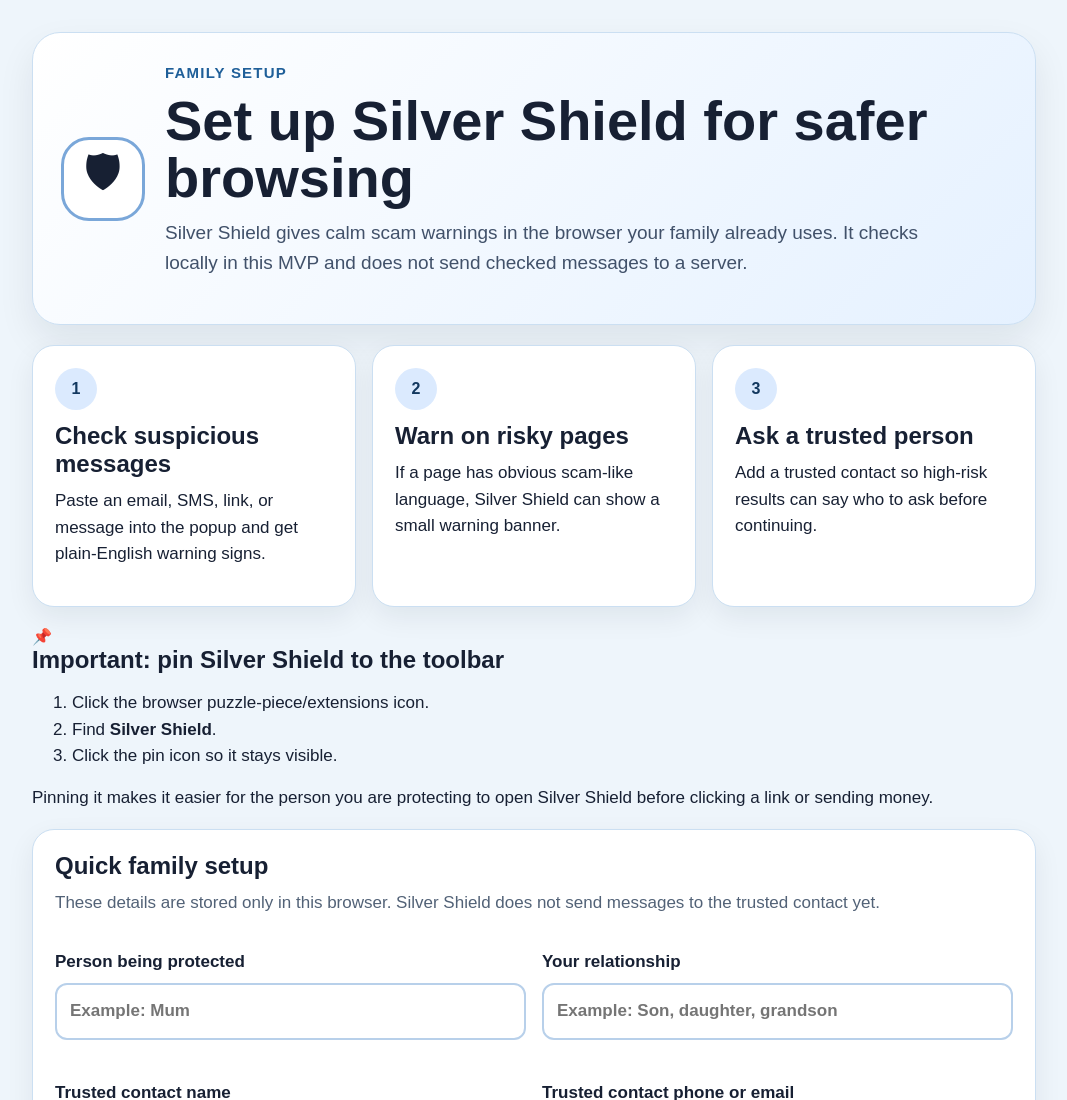
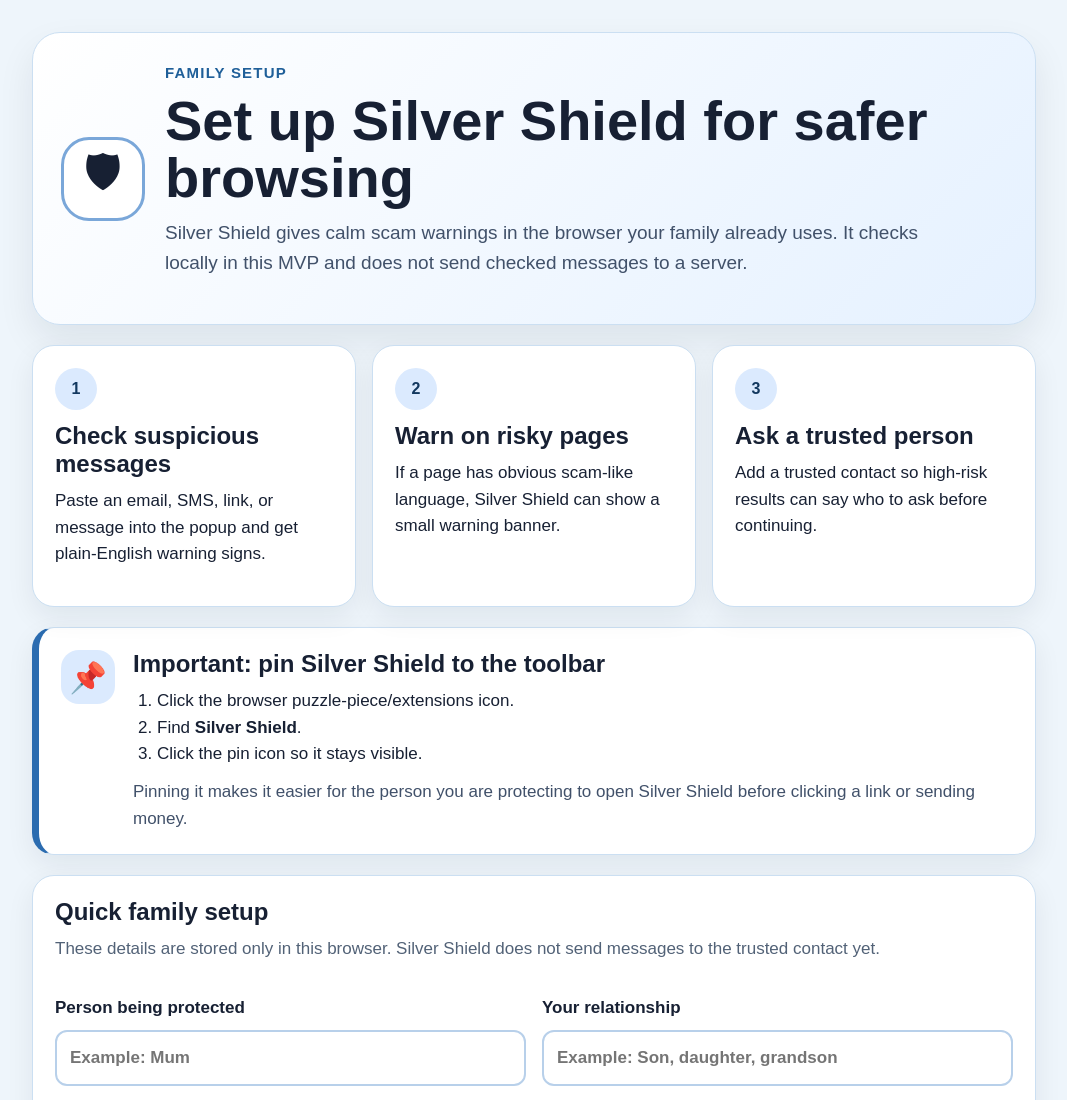
Before and after one commit to rcampbell30/Silvershield, a browser extension: page src/onboarding/onboarding.html in a window 1280 px wide. Shown: the top 1100 px of the page, without its empty margins (106-1173 px from the left). Drawn offline with Linux system fonts and the light colour scheme.

Commit message:
Style onboarding pin guidance

```diff
--- a/src/onboarding/onboarding.css
+++ b/src/onboarding/onboarding.css
@@ -65,13 +65,33 @@ p, li, label { font-size: 17px; line-height: 1.55; }
   margin-bottom: 20px;
 }
 
-.step-card, .setup-card {
+.step-card, .setup-card, .pin-card {
   background: #ffffff;
   border: 1px solid #cbdff2;
   border-radius: 22px;
   box-shadow: 0 10px 28px rgba(15, 23, 42, 0.07);
   padding: 22px;
 }
+
+.pin-card {
+  align-items: start;
+  border-left: 7px solid #2b6cb0;
+  display: grid;
+  gap: 18px;
+  grid-template-columns: auto 1fr;
+  margin-bottom: 20px;
+}
+.pin-icon {
+  display: grid;
+  place-items: center;
+  width: 54px;
+  height: 54px;
+  background: #dbeafe;
+  border-radius: 18px;
+  font-size: 30px;
+}
+.pin-card ol { margin: 0 0 12px; padding-left: 24px; }
+.pin-card p { color: #41516a; margin-bottom: 0; }
 
 .step-card span {
   display: grid;
@@ -146,5 +166,5 @@ button[type="submit"] { background: #1f5f99; color: #ffffff; }
 #status { color: #11613b; font-weight: 900; margin: 14px 0 0; }
 
 @media (max-width: 760px) {
-  .hero, .step-grid, .form-grid { grid-template-columns: 1fr; }
+  .hero, .step-grid, .form-grid, .pin-card { grid-template-columns: 1fr; }
 }
```
